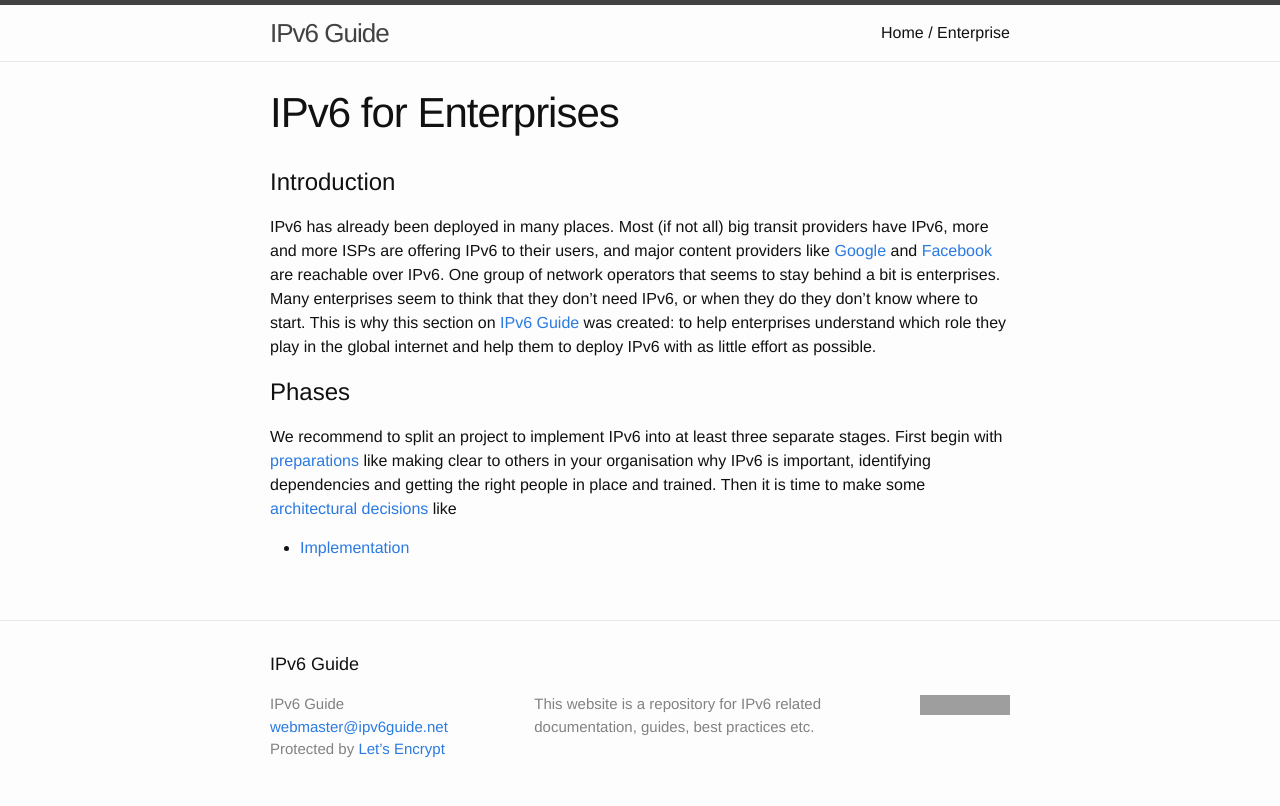
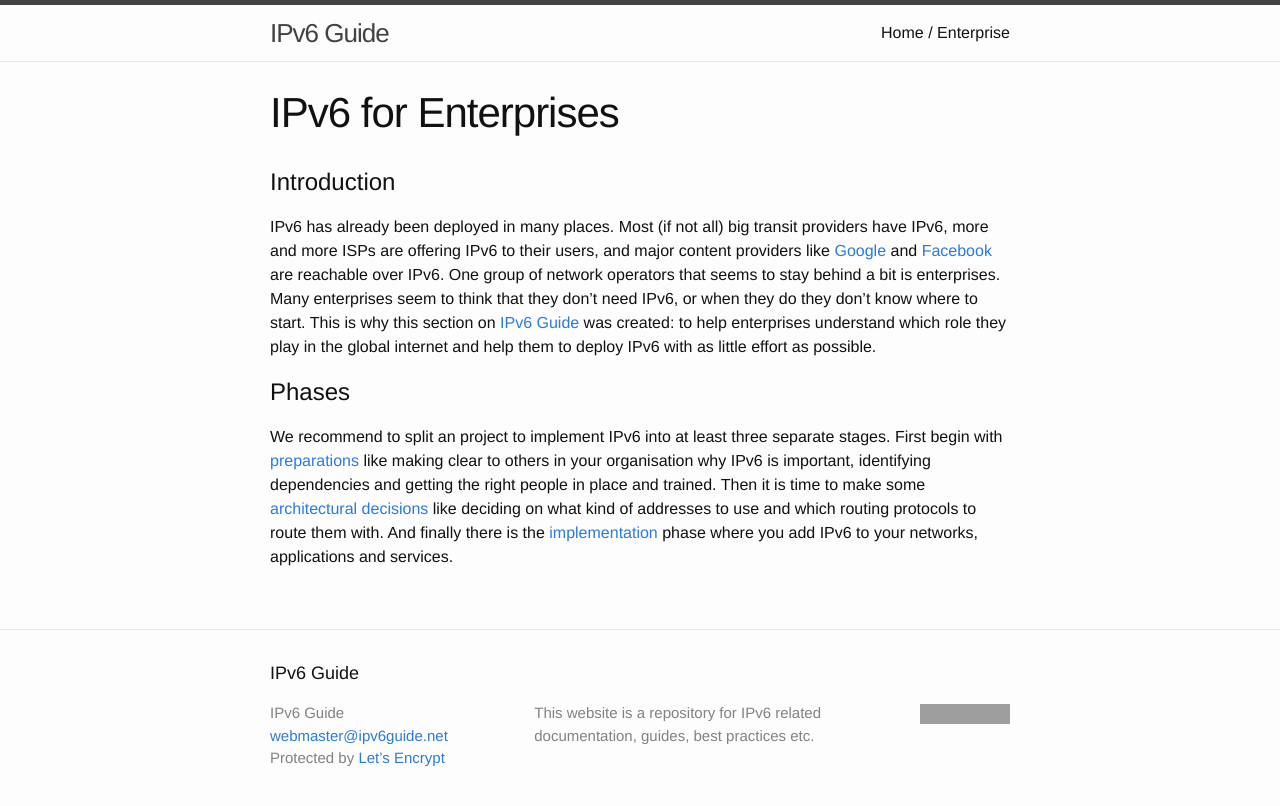
Before and after one commit to ipv6guide/ipv6guide.github.io, a Jekyll site: the page built from enterprise/index.md, in a window 1280 px wide. Shown: the top 806 px of the page. Built offline with Jekyll 4.4.1, drawn with Linux system fonts in a browser that asks for light colours; grey boxes are pictures that could not be loaded.

Commit message:
Commit updates for today

```diff
--- a/enterprise/index.md
+++ b/enterprise/index.md
@@ -22,5 +22,7 @@ We recommend to split an project to implement IPv6 into at least three separate
 stages. First begin with [preparations](preparations) like making clear to
 others in your organisation why IPv6 is important, identifying dependencies and
 getting the right people in place and trained. Then it is time to make some
-[architectural decisions](architectural_decisions) like
-- [Implementation](implementation)
+[architectural decisions](architectural_decisions) like deciding on what kind
+of addresses to use and which routing protocols to route them with. And finally
+there is the [implementation](implementation) phase where you add IPv6 to your
+networks, applications and services.
```
